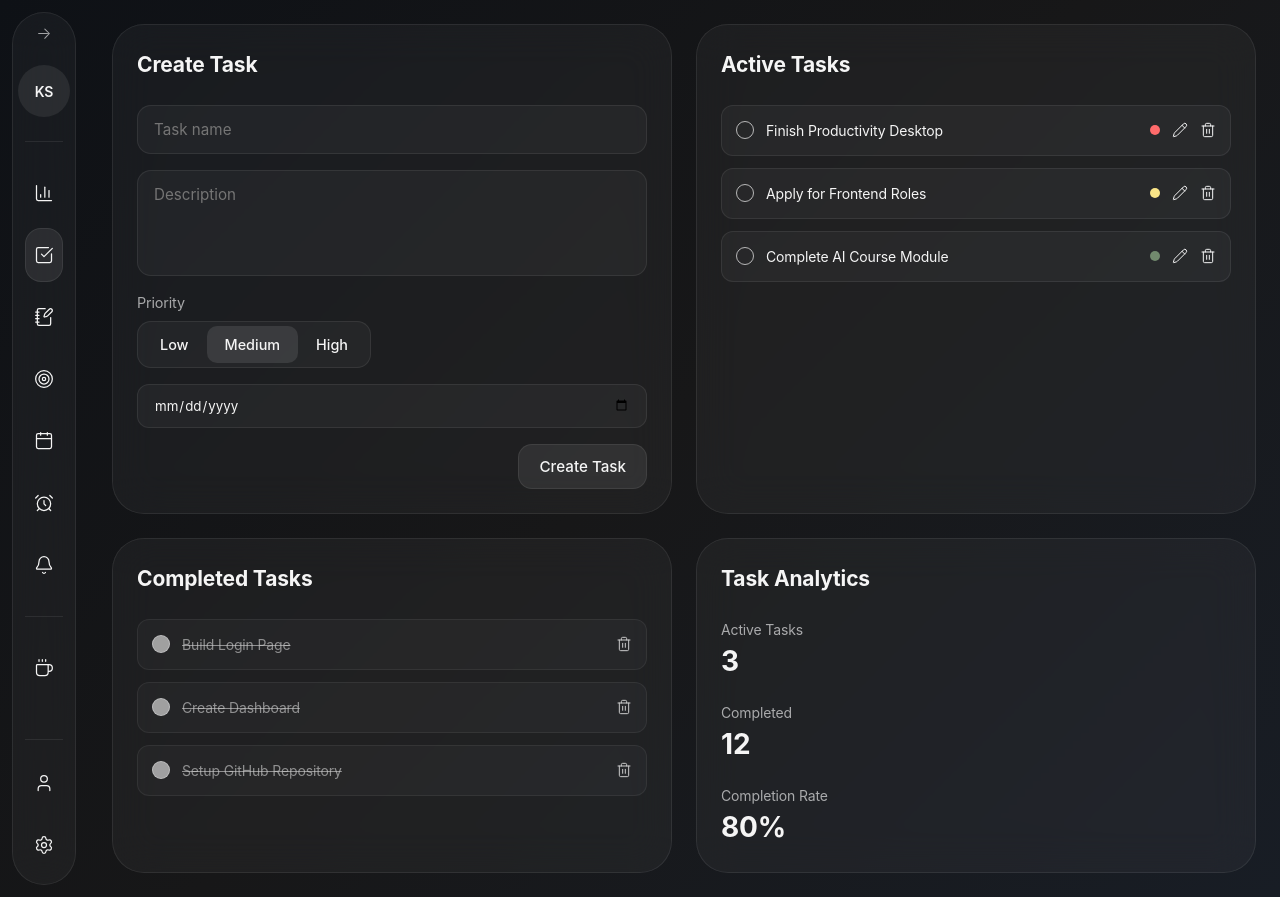
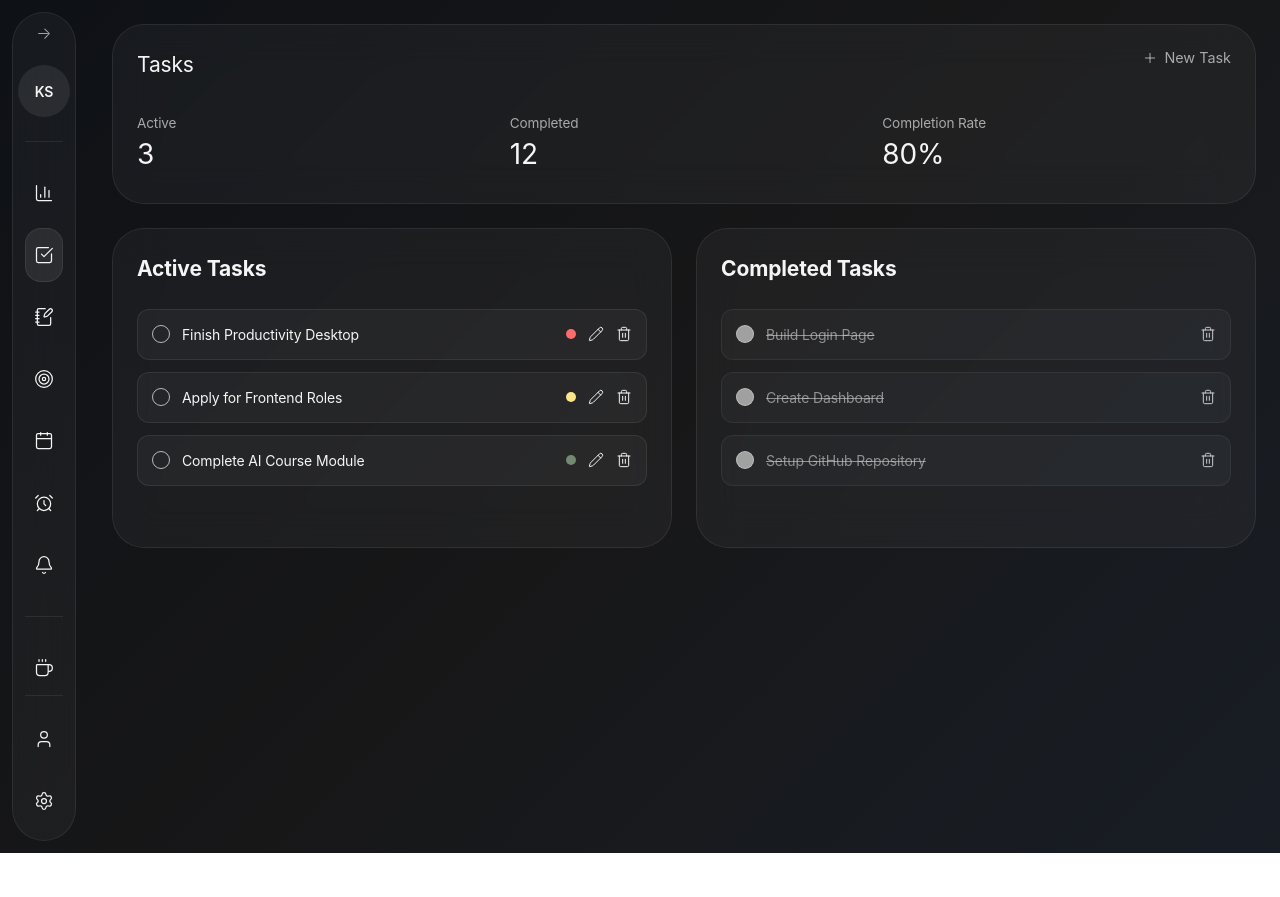
Before and after one commit to keenosmith-del/personal-productivity-desktop, a React app in the folder frontend/: page /tasks in a window 1280 px wide. After the commit the page ends 853 px from the top, so only its background shows below. Built offline with nearby package versions, Linux system fonts and the light colour scheme; the HTML template or start-up script is replaced by a standard one.

Commit message:
Task Page Redesign

```diff
--- /dev/null
+++ b/frontend/src/components/TaskModal.jsx
@@ -0,0 +1,164 @@
+import {
+  X,
+} from "lucide-react";
+
+import {
+  useRef,
+  useEffect,
+} from "react";
+
+function TaskModal({
+  onClose,
+}) {
+  const inputStyle = {
+    width: "100%",
+
+    padding: "14px 18px",
+
+    background:
+      "rgba(255,255,255,0.05)",
+
+    border:
+      "1px solid rgba(255,255,255,0.08)",
+
+    borderRadius: "16px",
+
+    color:
+      "var(--text-primary)",
+
+    fontSize: "0.95rem",
+
+    outline: "none",
+  };
+
+  return (
+    <div
+      onClick={onClose}
+      style={{
+        position: "fixed",
+        inset: 0,
+
+        background:
+          "rgba(0,0,0,0.55)",
+
+        backdropFilter:
+          "blur(12px)",
+
+        display: "flex",
+
+        justifyContent: "center",
+
+        alignItems: "center",
+
+        zIndex: 1000,
+      }}
+    >
+      <div
+        onClick={(e) =>
+          e.stopPropagation()
+        }
+        style={{
+          width: "550px",
+
+          background:
+            "linear-gradient(135deg, rgba(255,255,255,0.08), rgba(255,255,255,0.04))",
+
+          border:
+            "1px solid rgba(255,255,255,0.10)",
+
+          borderRadius: "32px",
+
+          backdropFilter:
+            "blur(30px)",
+
+          boxShadow:
+            "0 20px 60px rgba(0,0,0,0.35)",
+
+          padding: "36px",
+
+          display: "flex",
+
+          flexDirection: "column",
+
+          gap: "20px",
+        }}
+      >
+        <div
+          style={{
+            display: "flex",
+
+            justifyContent:
+              "space-between",
+
+            alignItems: "center",
+          }}
+        >
+          <h2
+            style={{
+              fontWeight: "400",
+            }}
+          >
+            New Task
+          </h2>
+
+          <X
+            size={18}
+            strokeWidth={1.5}
+            style={{
+              cursor: "pointer",
+            }}
+            onClick={onClose}
+          />
+        </div>
+
+        <input
+          placeholder="Task name"
+          style={inputStyle}
+        />
+
+        <textarea
+          rows={5}
+          placeholder="Description"
+          style={{
+            ...inputStyle,
+
+            resize: "none",
+
+            fontFamily:
+              "inherit",
+          }}
+        />
+
+        <input
+          type="date"
+          style={inputStyle}
+        />
+
+        <button
+          style={{
+            padding: "14px",
+
+            background:
+              "var(--glass-bg)",
+
+            border:
+              "1px solid var(--glass-border)",
+
+            borderRadius: "16px",
+
+            color:
+              "var(--text-primary)",
+
+            cursor: "pointer",
+
+            fontWeight: "400",
+          }}
+        >
+          Create Task
+        </button>
+      </div>
+    </div>
+  );
+}
+
+export default TaskModal;
--- /dev/null
+++ b/frontend/src/components/TaskOverview.jsx
@@ -0,0 +1,145 @@
+import GlassCard from "./GlassCard";
+import { Plus } from "lucide-react";
+import { useState } from "react";
+
+function TaskOverview({
+    onNewTask,
+}) {
+    return (
+        <GlassCard minHeight="180px">
+            <div
+                style={{
+                    display: "flex",
+                    justifyContent: "space-between",
+                    alignItems: "flex-start",
+                    marginBottom: "32px",
+                }}
+            >
+                <h2
+                    style={{
+                        fontWeight: "400",
+                    }}
+                >
+                    Tasks
+                </h2>
+
+                <button
+                    onClick={onNewTask}
+                    style={{
+                        background: "transparent",
+
+                        border: "none",
+
+                        color:
+                            "var(--text-secondary)",
+
+                        display: "flex",
+
+                        alignItems: "center",
+
+                        gap: "6px",
+
+                        cursor: "pointer",
+
+                        fontSize: "0.9rem",
+
+                        fontWeight: "400",
+
+                        transition:
+                            "all 0.2s ease",
+                    }}
+                    onMouseEnter={(e) => {
+                        e.currentTarget.style.color =
+                            "var(--text-primary)";
+                    }}
+                    onMouseLeave={(e) => {
+                        e.currentTarget.style.color =
+                            "var(--text-secondary)";
+                    }}
+                >
+                    <Plus
+                        size={16}
+                        strokeWidth={1.5}
+                    />
+                    New Task
+                </button>
+            </div>
+
+            <div
+                style={{
+                    display: "grid",
+
+                    gridTemplateColumns:
+                        "repeat(3, 1fr)",
+
+                    gap: "24px",
+                }}
+            >
+                <div>
+                    <p
+                        style={{
+                            color:
+                                "var(--text-secondary)",
+
+                            fontSize: "0.85rem",
+                        }}
+                    >
+                        Active
+                    </p>
+
+                    <h1
+                        style={{
+                            fontWeight: "400",
+                        }}
+                    >
+                        3
+                    </h1>
+                </div>
+
+                <div>
+                    <p
+                        style={{
+                            color:
+                                "var(--text-secondary)",
+
+                            fontSize: "0.85rem",
+                        }}
+                    >
+                        Completed
+                    </p>
+
+                    <h1
+                        style={{
+                            fontWeight: "400",
+                        }}
+                    >
+                        12
+                    </h1>
+                </div>
+
+                <div>
+                    <p
+                        style={{
+                            color:
+                                "var(--text-secondary)",
+
+                            fontSize: "0.85rem",
+                        }}
+                    >
+                        Completion Rate
+                    </p>
+
+                    <h1
+                        style={{
+                            fontWeight: "400",
+                        }}
+                    >
+                        80%
+                    </h1>
+                </div>
+            </div>
+        </GlassCard>
+    );
+}
+
+export default TaskOverview;
--- a/frontend/src/pages/Tasks.jsx
+++ b/frontend/src/pages/Tasks.jsx
@@ -1,28 +1,49 @@
 import MainLayout from "../layouts/MainLayout";
 
-import TaskForm from "../components/TaskForm";
+import { useState } from "react";
+import TaskModal from "../components/TaskModal";
+import TaskOverview from "../components/TaskOverview";
+import CompletedTasks from "../components/CompletedTasks";
 import ActiveTasks from "../components/ActiveTasks";
-import CompletedTasks from "../components/CompletedTasks";
-import TaskAnalytics from "../components/TaskAnalytics";
 
 function Tasks() {
+  const [showTaskModal, setShowTaskModal] =
+    useState(false);
   return (
     <MainLayout>
       <div
         style={{
-          display: "grid",
-          gridTemplateColumns: "1fr 1fr",
+          display: "flex",
+          flexDirection: "column",
           gap: "24px",
         }}
       >
-        <TaskForm />
+        <TaskOverview
+          onNewTask={() =>
+            setShowTaskModal(true)
+          }
+        />
 
-        <ActiveTasks />
+        <div
+          style={{
+            display: "grid",
+            gridTemplateColumns:
+              "1fr 1fr",
+            gap: "24px",
+          }}
+        >
+          <ActiveTasks />
 
-        <CompletedTasks />
-
-        <TaskAnalytics />
+          <CompletedTasks />
+        </div>
       </div>
+      {showTaskModal && (
+        <TaskModal
+          onClose={() =>
+            setShowTaskModal(false)
+          }
+        />
+      )}
     </MainLayout>
   );
 }
```
